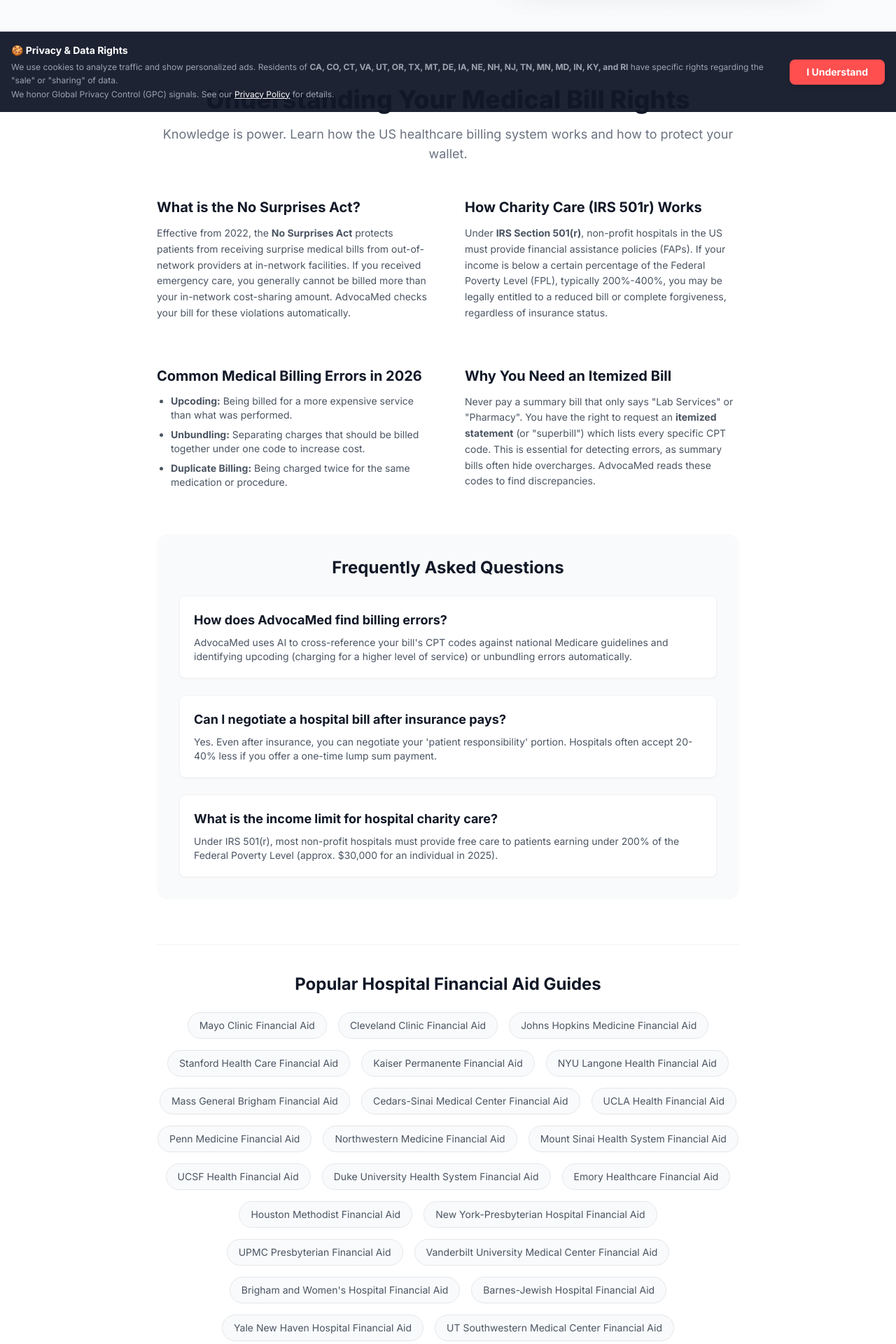
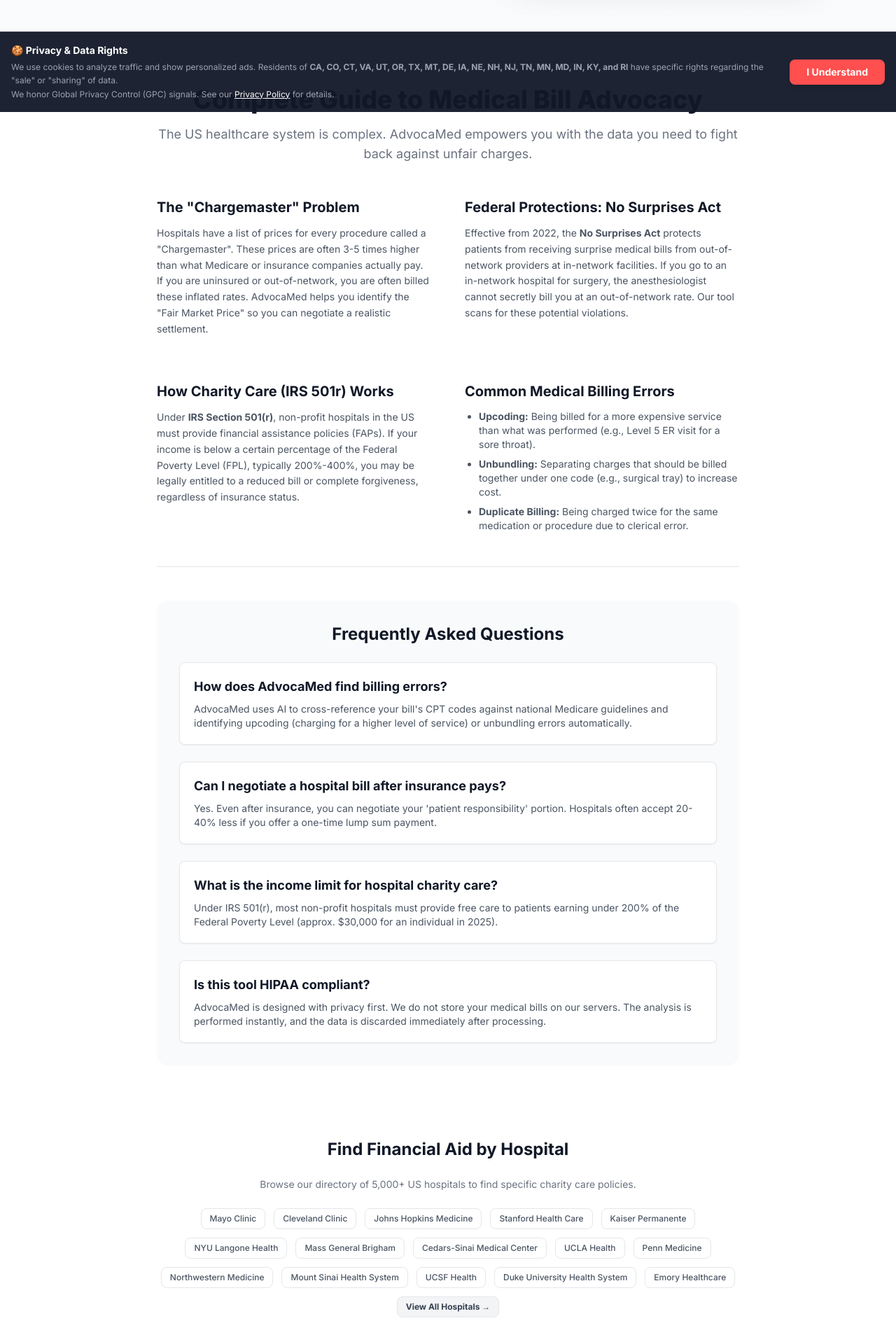
Before and after one commit to gkswjdgb/advocamed-ai, a React (Vite) app in the folder advocamed.ai/: page / in a window 1280 px wide. Shown: the part 640-2560 px from the top of the page at 70% size. Built offline with nearby package versions, Linux system fonts and the light colour scheme.

Commit message:
Update SEOContent.tsx

```diff
--- a/advocamed.ai/components/SEOContent.tsx
+++ b/advocamed.ai/components/SEOContent.tsx
@@ -1,4 +1,3 @@
-
 import React from 'react';
 import { Link } from 'react-router-dom';
 import { hospitals } from '../data/hospitals';
@@ -35,6 +34,14 @@ export const SEOContent: React.FC = () => {
             "@type": "Answer",
             "text": "Under IRS 501(r), most non-profit hospitals must provide free care to patients earning under 200% of the Federal Poverty Level (approx. $30,000 for an individual in 2025)."
           }
+        },
+        {
+          "@type": "Question",
+          "name": "Is this tool HIPAA compliant?",
+          "acceptedAnswer": {
+            "@type": "Answer",
+            "text": "AdvocaMed is designed with privacy first. We do not store your medical bills on our servers. The analysis is performed instantly, and the data is discarded immediately after processing."
+          }
         }
       ]
     };
@@ -51,10 +58,10 @@ export const SEOContent: React.FC = () => {
             <div className="max-w-4xl mx-auto px-4 sm:px-6 lg:px-8 prose prose-lg prose-red text-gray-600">
                 <div className="text-center mb-12">
                     <h2 className="text-3xl font-extrabold text-gray-900 sm:text-4xl">
-                        Understanding Your Medical Bill Rights
+                        Complete Guide to Medical Bill Advocacy
                     </h2>
                     <p className="mt-4 text-lg text-gray-500">
-                        Knowledge is power. Learn how the US healthcare billing system works and how to protect your wallet.
+                        The US healthcare system is complex. AdvocaMed empowers you with the data you need to fight back against unfair charges.
                     </p>
                 </div>
 
@@ -62,14 +69,24 @@ export const SEOContent: React.FC = () => {
                     {/* Article 1 */}
                     <div>
                         <h3 className="text-xl font-bold text-gray-900 mb-3">
-                            What is the No Surprises Act?
+                            The "Chargemaster" Problem
                         </h3>
                         <p className="text-sm leading-relaxed">
-                            Effective from 2022, the <strong>No Surprises Act</strong> protects patients from receiving surprise medical bills from out-of-network providers at in-network facilities. If you received emergency care, you generally cannot be billed more than your in-network cost-sharing amount. AdvocaMed checks your bill for these violations automatically.
+                            Hospitals have a list of prices for every procedure called a "Chargemaster". These prices are often 3-5 times higher than what Medicare or insurance companies actually pay. If you are uninsured or out-of-network, you are often billed these inflated rates. AdvocaMed helps you identify the "Fair Market Price" so you can negotiate a realistic settlement.
                         </p>
                     </div>
 
                     {/* Article 2 */}
+                    <div>
+                        <h3 className="text-xl font-bold text-gray-900 mb-3">
+                            Federal Protections: No Surprises Act
+                        </h3>
+                        <p className="text-sm leading-relaxed">
+                            Effective from 2022, the <strong>No Surprises Act</strong> protects patients from receiving surprise medical bills from out-of-network providers at in-network facilities. If you go to an in-network hospital for surgery, the anesthesiologist cannot secretly bill you at an out-of-network rate. Our tool scans for these potential violations.
+                        </p>
+                    </div>
+
+                    {/* Article 3 */}
                     <div>
                         <h3 className="text-xl font-bold text-gray-900 mb-3">
                             How Charity Care (IRS 501r) Works
@@ -79,35 +96,27 @@ export const SEOContent: React.FC = () => {
                         </p>
                     </div>
 
-                    {/* Article 3 */}
-                    <div>
-                        <h3 className="text-xl font-bold text-gray-900 mb-3">
-                            Common Medical Billing Errors in {currentYear}
-                        </h3>
-                        <ul className="list-disc pl-5 text-sm space-y-2">
-                            <li><strong>Upcoding:</strong> Being billed for a more expensive service than what was performed.</li>
-                            <li><strong>Unbundling:</strong> Separating charges that should be billed together under one code to increase cost.</li>
-                            <li><strong>Duplicate Billing:</strong> Being charged twice for the same medication or procedure.</li>
-                        </ul>
-                    </div>
-
                     {/* Article 4 */}
                     <div>
                         <h3 className="text-xl font-bold text-gray-900 mb-3">
-                            Why You Need an Itemized Bill
+                            Common Medical Billing Errors
                         </h3>
-                        <p className="text-sm leading-relaxed">
-                            Never pay a summary bill that only says "Lab Services" or "Pharmacy". You have the right to request an <strong>itemized statement</strong> (or "superbill") which lists every specific CPT code. This is essential for detecting errors, as summary bills often hide overcharges. AdvocaMed reads these codes to find discrepancies.
-                        </p>
+                        <ul className="list-disc pl-5 text-sm space-y-2">
+                            <li><strong>Upcoding:</strong> Being billed for a more expensive service than what was performed (e.g., Level 5 ER visit for a sore throat).</li>
+                            <li><strong>Unbundling:</strong> Separating charges that should be billed together under one code (e.g., surgical tray) to increase cost.</li>
+                            <li><strong>Duplicate Billing:</strong> Being charged twice for the same medication or procedure due to clerical error.</li>
+                        </ul>
                     </div>
                 </div>
 
+                <hr className="my-12 border-gray-200" />
+
                 {/* FAQ Section Display (Visible to User) */}
-                <div className="mt-16 bg-gray-50 rounded-2xl p-8">
+                <div className="bg-gray-50 rounded-2xl p-8">
                     <h3 className="text-2xl font-bold text-gray-900 mb-6 text-center">Frequently Asked Questions</h3>
                     <div className="space-y-6">
                         {faqSchema.mainEntity.map((faq, idx) => (
-                            <div key={idx} className="bg-white p-5 rounded-lg border border-gray-100 shadow-sm">
+                            <div key={idx} className="bg-white p-5 rounded-lg border border-gray-200 shadow-sm">
                                 <h4 className="font-bold text-gray-900 text-lg mb-2">{faq.name}</h4>
                                 <p className="text-gray-600 text-sm">{faq.acceptedAnswer.text}</p>
                             </div>
@@ -115,31 +124,34 @@ export const SEOContent: React.FC = () => {
                     </div>
                 </div>
 
-                {/* pSEO Internal Links */}
-                <div className="mt-16 border-t border-gray-100 pt-10">
-                    <h3 className="text-2xl font-bold text-gray-900 mb-6 text-center">Popular Hospital Financial Aid Guides</h3>
-                    <div className="flex flex-wrap justify-center gap-4">
-                        {hospitals.map((hospital) => (
+                {/* pSEO Internal Links - Condensed for cleaner UI */}
+                <div className="mt-16 pt-10">
+                    <h3 className="text-2xl font-bold text-gray-900 mb-6 text-center">Find Financial Aid by Hospital</h3>
+                    <p className="text-center text-sm text-gray-500 mb-6">Browse our directory of 5,000+ US hospitals to find specific charity care policies.</p>
+                    <div className="flex flex-wrap justify-center gap-3">
+                        {hospitals.slice(0, 15).map((hospital) => (
                             <Link
                                 key={hospital.slug}
                                 to={`/hospital/${hospital.slug}`}
-                                className="px-4 py-2 bg-gray-50 border border-gray-200 rounded-full text-sm text-gray-600 hover:bg-blue-50 hover:text-blue-600 hover:border-blue-200 transition-colors no-underline"
+                                className="px-3 py-1.5 bg-white border border-gray-200 rounded-lg text-xs font-medium text-gray-600 hover:bg-blue-50 hover:text-blue-600 hover:border-blue-200 transition-colors no-underline"
                             >
-                                {hospital.name} Financial Aid
+                                {hospital.name}
                             </Link>
                         ))}
-                        <span className="px-4 py-2 text-sm text-gray-400">and 5,000+ more...</span>
+                        <Link to="/hospitals" className="px-3 py-1.5 bg-gray-100 border border-gray-200 rounded-lg text-xs font-bold text-gray-700 hover:bg-gray-200 no-underline">
+                            View All Hospitals &rarr;
+                        </Link>
                     </div>
                 </div>
 
-                <div className="mt-16 bg-gray-50 rounded-xl p-8 text-center">
-                    <h3 className="text-2xl font-bold text-gray-900 mb-4">Ready to lower your medical expenses?</h3>
-                    <p className="mb-6">
-                        Our AI analyzes thousands of billing codes and hospital policies instantly.
+                <div className="mt-16 bg-gradient-to-br from-gray-900 to-gray-800 rounded-xl p-8 text-center text-white not-prose">
+                    <h3 className="text-2xl font-bold mb-4">Start Your Savings Journey</h3>
+                    <p className="mb-6 text-gray-300">
+                        Don't let medical debt ruin your financial future. Use our free AI auditor today.
                     </p>
                     <button
                         onClick={() => window.scrollTo({ top: 0, behavior: 'smooth' })}
-                        className="inline-flex items-center px-6 py-3 border border-transparent text-base font-medium rounded-md shadow-sm text-white bg-secondary hover:bg-gray-800"
+                        className="inline-flex items-center px-6 py-3 border border-transparent text-base font-medium rounded-md shadow-sm text-gray-900 bg-white hover:bg-gray-100"
                     >
                         Start Free Analysis
                     </button>
```
